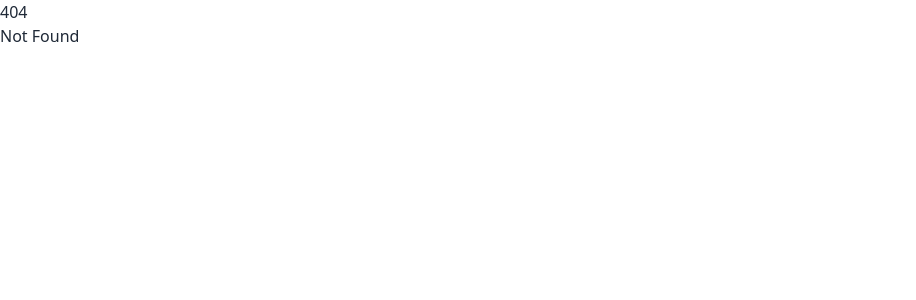
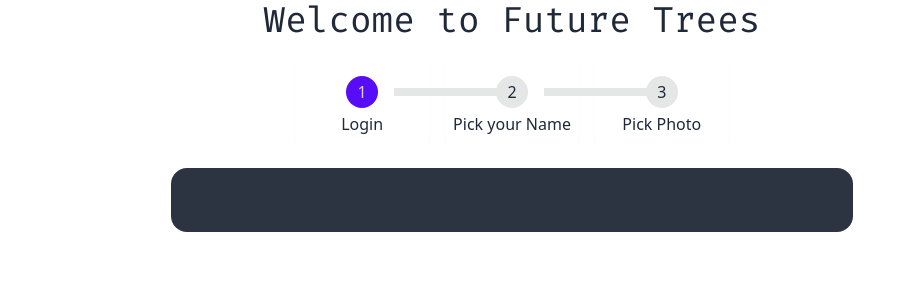
Before and after one commit to Peyton-Spencer/svelte-learn, a SvelteKit app: page /login/auth in a window 1280 px wide. Before the commit this address had no page. Shown: the top 300 px of the page, without its empty margins (0-916 px from the left). Built offline with nearby package versions, Linux system fonts and the light colour scheme.

Commit message:
Add login page & my favorite font

```diff
--- a/src/lib/server/admin.ts
+++ b/src/lib/server/admin.ts
@@ -4,7 +4,7 @@ import {
   client_email,
   private_key,
   project_id,
-} from "$lib/server/service-account.json";
+} from "$lib/server/firebase-service-account.json";
 import pkg from "firebase-admin";
 
 try {
--- a/src/routes/+layout.svelte
+++ b/src/routes/+layout.svelte
@@ -2,4 +2,13 @@
   import "../app.css";
 </script>
 
-<slot />
+<div class="max-w-screen-lg flex flex-col">
+  <slot />
+</div>
+
+<svelte:head>
+  <link
+    href="https://fonts.googleapis.com/css?family=Fira+Code"
+    rel="stylesheet"
+  />
+</svelte:head>
--- a/src/routes/+page.svelte
+++ b/src/routes/+page.svelte
@@ -1,15 +1,34 @@
+<script>
+  import { goto } from "$app/navigation";
+</script>
+
 <p>
   Visit <a href="https://kit.svelte.dev">kit.svelte.dev</a> to read the documentation
 </p>
-<h1 class="text-3xl font-bold underline">
-  Welcome to SvelteKit, hello from windows
-</h1>
+<h1 class="text-3xl font-bold underline">Welcome to SvelteKit</h1>
 
-<a href="/users/peyton">Hello Peyton</a>
-<a href="/boat">Boats for sale</a>
+<button
+  class="btn btn-primary"
+  on:click={() => {
+    goto(`/users/peyton`);
+  }}>Hello Peyton</button
+>
+<button
+  class="btn btn-secondary"
+  on:click={() => {
+    goto(`/boats`);
+  }}>Boats for Sale</button
+>
+
+<button
+  class="btn btm-nav-sm"
+  on:click={() => {
+    goto(`/login`);
+  }}>Login</button
+>
 
 <style lang="postcss">
   :global(html) {
-    background-color: theme(colors.gray.100);
+    background-color: theme(colors.slate.800);
   }
 </style>
--- a/src/routes/boat/+page.svelte
+++ b/src/routes/boats/+page.svelte
@@ -10,6 +10,6 @@
 <form method="POST" action="?/rename" use:enhance>
   <input type="text" name="boatName" placeholder="Boat Name" />
   <button type="submit">Submit</button>
-  <button formaction="?/capitalize"><strong>SHOUT</strong> your boat</button>
-  <button formaction="?/lowercase"><em>whisper</em> your boat</button>
+  <button class="btn btn-outline" formaction="?/capitalize"><strong>SHOUT</strong> your boat</button>
+  <button class="btn btn-neutral" formaction="?/lowercase"><em>whisper</em> your boat</button>
 </form>
--- /dev/null
+++ b/src/routes/login/+layout.svelte
@@ -0,0 +1,46 @@
+<script lang="ts">
+  import { page } from "$app/stores";
+  import { split } from "postcss/lib/list";
+
+  type LoginStep = {
+    route: string;
+    step_name: string;
+  };
+  const login_steps: LoginStep[] = [
+    { route: "auth", step_name: "Login" },
+    { route: "username", step_name: "Pick your Name" },
+    {
+      route: "photo",
+      step_name: "Pick Photo",
+    },
+  ];
+</script>
+
+<h1 class="text-4xl text-center">Welcome to Future Trees</h1>
+<nav class="flex justify-center my-6">
+  <ul class="steps">
+    {#each login_steps as login_step (login_step.route)}
+      <a
+        href="/login/{login_step.route}"
+        class="step block text-center transition-all px-2 py-2 mx-2 rounded-sm shadow-sm duration-200"
+        class:step-primary={login_step.route === $page.route.id?.split("/")[2]}
+      >
+        {login_step.step_name}
+      </a>
+    {/each}
+  </ul>
+</nav>
+
+<main class="card w-4/6 bg-neutral text-neutral-content mx-auto">
+  <div class="card-body items-center text-center">
+    <slot />
+  </div>
+</main>
+
+<style>
+  h1 {
+    font-family: Fira Code, system-ui, -apple-system, BlinkMacSystemFont,
+      "Segoe UI", Roboto, Oxygen, Ubuntu, Cantarell, "Open Sans",
+      "Helvetica Neue", sans-serif;
+  }
+</style>
--- /dev/null
+++ b/src/routes/login/+page.svelte
@@ -0,0 +1,2 @@
+<script lang="ts">
+</script>
--- /dev/null
+++ b/src/routes/login/auth/+page.svelte
@@ -0,0 +1,5 @@
+<script lang="ts">
+  import type { PageData } from "./$types";
+
+  export let data: PageData;
+</script>
--- /dev/null
+++ b/src/routes/login/photo/+page.svelte
@@ -0,0 +1,2 @@
+<script lang="ts">
+</script>
--- /dev/null
+++ b/src/routes/login/username/+page.svelte
@@ -0,0 +1,5 @@
+<script lang="ts">
+  // import type { PageData } from "./$types";
+
+  // export let data: PageData;
+</script>
```
Also changed, not shown: src/routes/boats/+page.server.ts (renamed from src/routes/boat/+page.server.ts), 1 other file (tests, documents, lock files or other folders).
